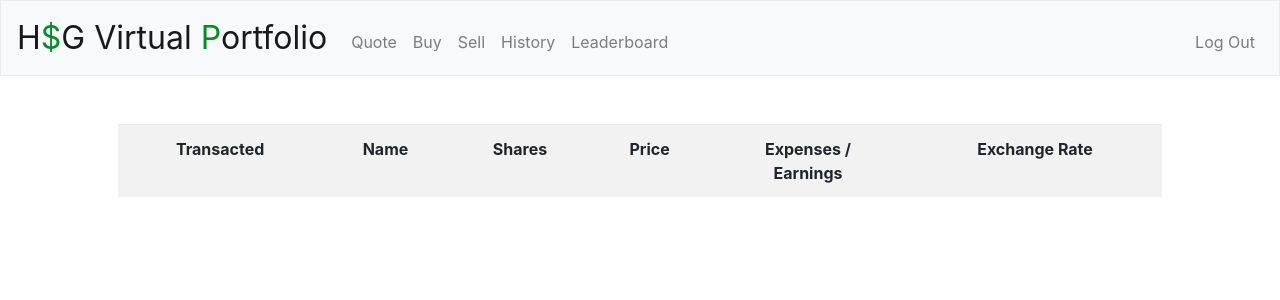
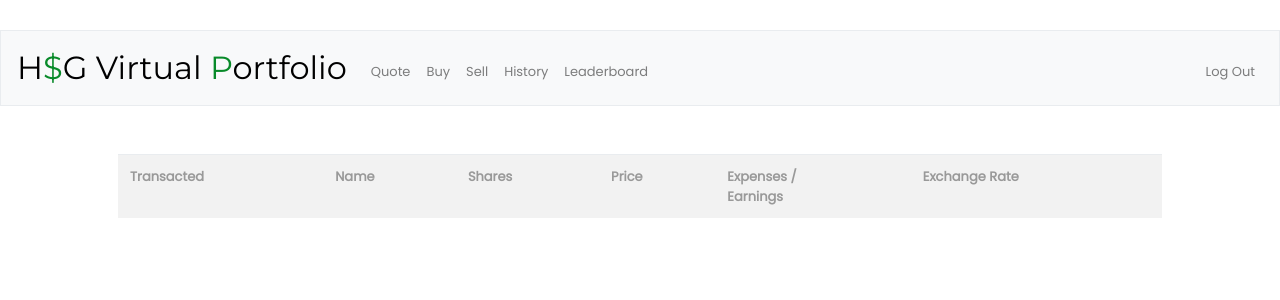
Before and after one commit to avstegmann/HSGportfolio, a Flask app: page /history in a window 1280 px wide. Shown: the top 300 px of the page. Run offline with Flask 2, Linux system fonts and the light colour scheme; the visitor is signed in with stand-in values (Sample User, id 1); data that the repository does not hold is empty; some libraries are stand-ins or nearby versions.

Commit message:
Commenting

```diff
--- a/static/styles.css
+++ b/static/styles.css
@@ -1,25 +1,34 @@
+@import "node_modules/bootstrap/scss/functions";
+@import "node_modules/bootstrap/scss/variables";
+@import "node_modules/bootstrap/scss/mixins";
+@import 'https://fonts.googleapis.com/css?family=Montserrat:400,700';
+@import 'https://fonts.googleapis.com/css?family=Poppins';
+
+
 nav .navbar-brand
 {
     /* size for brand */
     font-size: xx-large;
+    font-family: 'Montserrat', sans-serif;
+}
+
+body {
+	color: #999;
+	font-size: 13px;
+	font-weight: 400;
+	overflow-x: hidden;
+	position: relative;
+	font-family: 'Poppins', sans-serif;
 }
 
 /* colors for brand */
-nav .navbar-brand .blue
+nav .navbar-brand .grey
 {
-    color: #537fbe;
-}
-nav .navbar-brand .red
-{
-    color: #ea433b;
-}
-nav .navbar-brand .yellow
-{
-    color: #f5b82e;
+    color: #000000;
 }
 nav .navbar-brand .green
 {
-    color: #2e944b;
+    color: #088A29;
 }
 
 main .form-control
@@ -38,6 +47,7 @@ main
 
     /* center contents */
     text-align: center;
+    font-family: 'Poppins', sans-serif;
 }
 
 main img
@@ -45,3 +55,120 @@ main img
     /* constrain images on small screens */
     max-width: 100%;
 }
+
+main table
+{
+    /* left-align contents */
+    text-align: left;
+    font-family: 'Poppins', sans-serif;
+}
+
+main tfoot
+{
+    /* boldface tables' footers */
+    font-weight: bold;
+}
+/* Format of cards --> relevant in Information.html and leader.html */
+ .card {
+    margin-top: 20px;
+    padding: 30px;
+    background-color: rgba(214, 224, 226, 0.2);
+    -webkit-border-top-left-radius:5px;
+    -moz-border-top-left-radius:5px;
+    border-top-left-radius:5px;
+    -webkit-border-top-right-radius:5px;
+    -moz-border-top-right-radius:5px;
+    border-top-right-radius:5px;
+    -webkit-box-sizing: border-box;
+    -moz-box-sizing: border-box;
+    box-sizing: border-box;
+}
+
+.card.hovercard {
+    position: relative;
+    padding-top: 0;
+    overflow: hidden;
+    text-align: center;
+    background-color: #fff;
+    background-color: rgba(255, 255, 255, 1);
+}
+
+.card.hovercard .card-background {
+    height: 50%;
+    width: 100%;
+    /* Center and scale the image nicely */
+    background-position: center;
+    background-repeat: no-repeat;
+    background-size: cover;
+}
+
+.card-background img {
+    /*margin-left: -100px;
+    margin-top: -200px;
+    min-width: 130%;*/
+    height: 50%;
+    width: 50%;
+    /* Center and scale the image nicely */
+    background-position: center;
+    background-repeat: no-repeat;
+    background-size: cover;
+}
+
+.card.hovercard .card-info {
+    position: absolute;
+    bottom: 14px;
+    left: 0;
+    right: 0;
+}
+
+.card.hovercard .card-info .card-title {
+    padding:0 5px;
+    font-size: 20px;
+    line-height: 1;
+    color: #262626;
+    background-color: rgba(255, 255, 255, 0.1);
+    -webkit-border-radius: 4px;
+    -moz-border-radius: 4px;
+    border-radius: 4px;
+}
+
+.card.hovercard .card-info {
+    overflow: hidden;
+    font-size: 14px;
+    line-height: 20px;
+    color: #737373;
+    text-overflow: ellipsis;
+    font-family: 'Poppins', sans-serif;
+}
+body{padding-top:30px;}
+
+small {
+display: block;
+line-height: 1.428571429;
+color: #999;
+}
+
+/* CARDS FOR INDEX */
+.card .card-heading {
+    padding: 0 20px;
+    margin: 0;
+}
+
+.card .card-heading.simple {
+    font-size: 20px;
+    font-weight: 300;
+    color: #777;
+    border-bottom: 1px solid #e5e5e5;
+}
+
+.card .card-heading.image img {
+    display: inline-block;
+    width: 46px;
+    height: 46px;
+    margin-right: 15px;
+    vertical-align: top;
+    border: 0;
+    -webkit-border-radius: 50%;
+    -moz-border-radius: 50%;
+    border-radius: 50%;
+}
--- a/templates/apology.html
+++ b/templates/apology.html
@@ -5,5 +5,6 @@
 {% endblock %}
 
 {% block main %}
+    <!-- Apology is rendered as a meme via a meme generator link on an image of Jordan Belfort-->
     <img alt="{{ top }}" class="border" src="http://memegen.link/custom/{{ top | urlencode }}/{{ bottom | urlencode }}.jpg?alt=https://static.independent.co.uk/s3fs-public/thumbnails/image/2017/09/18/11/wolf-of-wall-street.jpg"/>
 {% endblock %}
--- a/templates/history.html
+++ b/templates/history.html
@@ -15,12 +15,14 @@
             <th>Expenses / <br> Earnings</th>
             <th>Exchange Rate</th>
         </tr>
-       {% for i in range(0, length) %}
+        <!-- Iterate over history to derive all relevant information about user transactions -->
+        {% for i in range(0, length) %}
         <tr>
             <td>{{ history[i][0]["date"] }}</td>
             <td>{{ history[i][0]["name"] }}</td>
             <td>{{ history[i][0]["shares"] }}</td>
             <td>{{ history[i][0]["buyingprice"] }} {{ history[i][0]["currency"] }}</td>
+            <!-- Different icons to differentiate between stock purchase and sale -->
             {% if history[i][0]["value"] >= 0 %}
                 <td>{{ history[i][0]["value"]}} {{ history[i][0]["currency"] }}   <img src="https://image.flaticon.com/icons/svg/138/138283.svg" height=20 width=20></td>
             {% else %}
--- a/templates/index.html
+++ b/templates/index.html
@@ -18,6 +18,7 @@
             <th><span style="color:#088A29">Value Differential</span></th>
             <th><span style="color:#088A29">% Change</span></th>
         </tr>
+        <!-- Iterate over rows, to derive the data to fill the columns of the portfolio table respectively -->
         {% for i in range(0, length) %}
         <tr>
             <td>{{ rows[i][0]["name"] }}</td>
@@ -28,6 +29,7 @@
             <td>{{rows[i][0]["cprice"]}} {{ rows[i][0]["currency"] }}</td>
             <td>{{rows[i][0]["cvalue"]}} {{ rows[i][0]["currency"] }}</td>
             <td>{{rows[i][0]["net"]}} {{ rows[i][0]["currency"] }}</td>
+            <!-- Insert Icons and change colours (green, black, red) depending on the development of the stocks within the user's portfolio -->
             {% if rows[i][0]["net_perc"] > 0 %}
                 <td><span style="color:#088A29">{{rows[i][0]["net_perc"]}}%</span> <img src="https://image.flaticon.com/icons/svg/138/138349.svg" height=20 width=20></td>
             {% elif rows[i][0]["net_perc"] == 0  %}
--- a/templates/leader.html
+++ b/templates/leader.html
@@ -22,6 +22,7 @@
             <th>Cash</th>
             <th>Current TOTAL</th>
         </tr>
+        <!-- iterate through all users sorting them by value of their portfolio, displaying user name, cash and total portfolio value -->
         {% for leader in leaders %}
         <tr>
             <td>{{ leader[0]}}</td>
--- a/templates/register.html
+++ b/templates/register.html
@@ -6,6 +6,7 @@
 
 {% block main %}
     <meta name="viewport" content="width=device-width, initial-scale=1">
+    <!-- set background image -->
     <div class="body">
         <style>
             .body{
--- a/templates/sell.html
+++ b/templates/sell.html
@@ -8,6 +8,7 @@
     <form action="/sell" method="post">
         <div class="form-group">
             <select class="form-control" name="symbol">
+                <!-- implement drop down menu, displaying only those stocks as available for sale, which the user actually owns -->
                 <option value="" disabled="disabled" selected="selected">Symbol</option>
                 {% for symbol in symbols %}
                     <option value="{{symbol[0]}}">{{symbol[0]}}</option>
```
Also changed, not shown: templates/information.html (+8 -4 lines), templates/login.html (+2 -5 lines).
